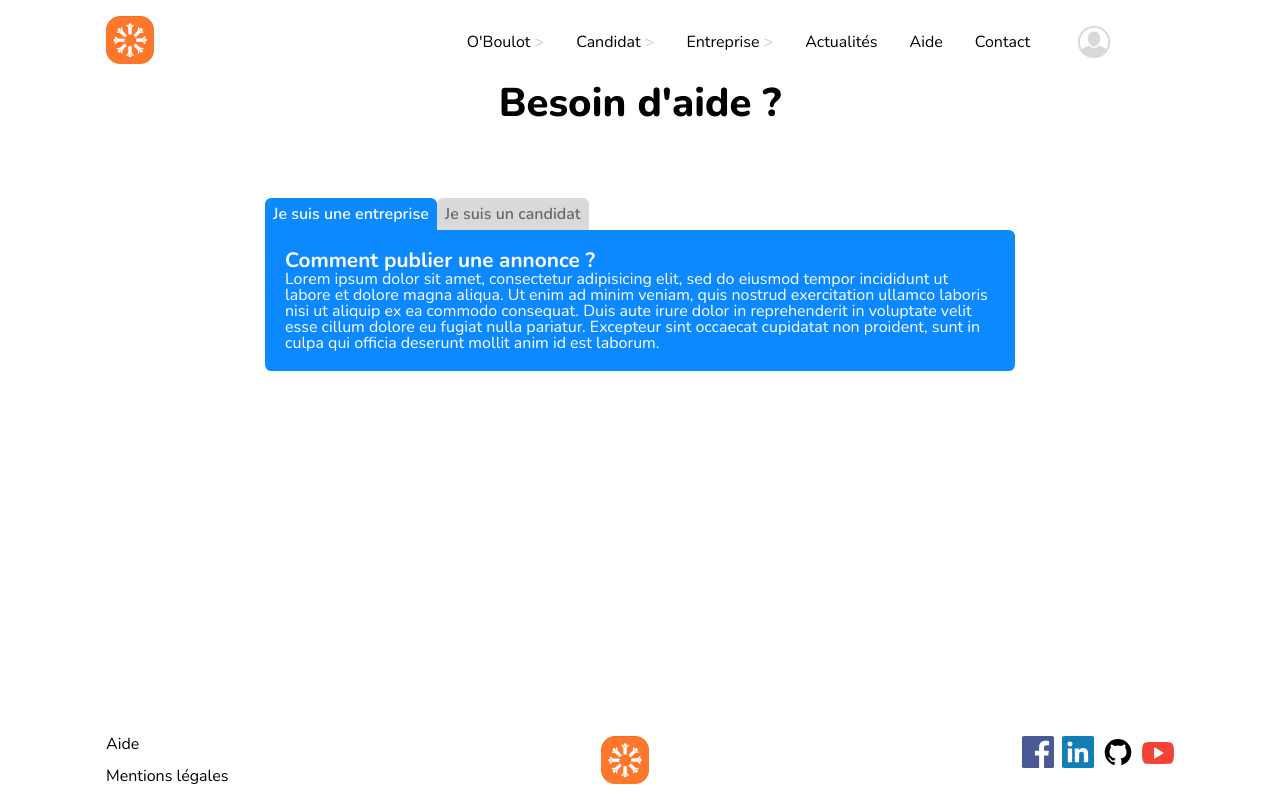
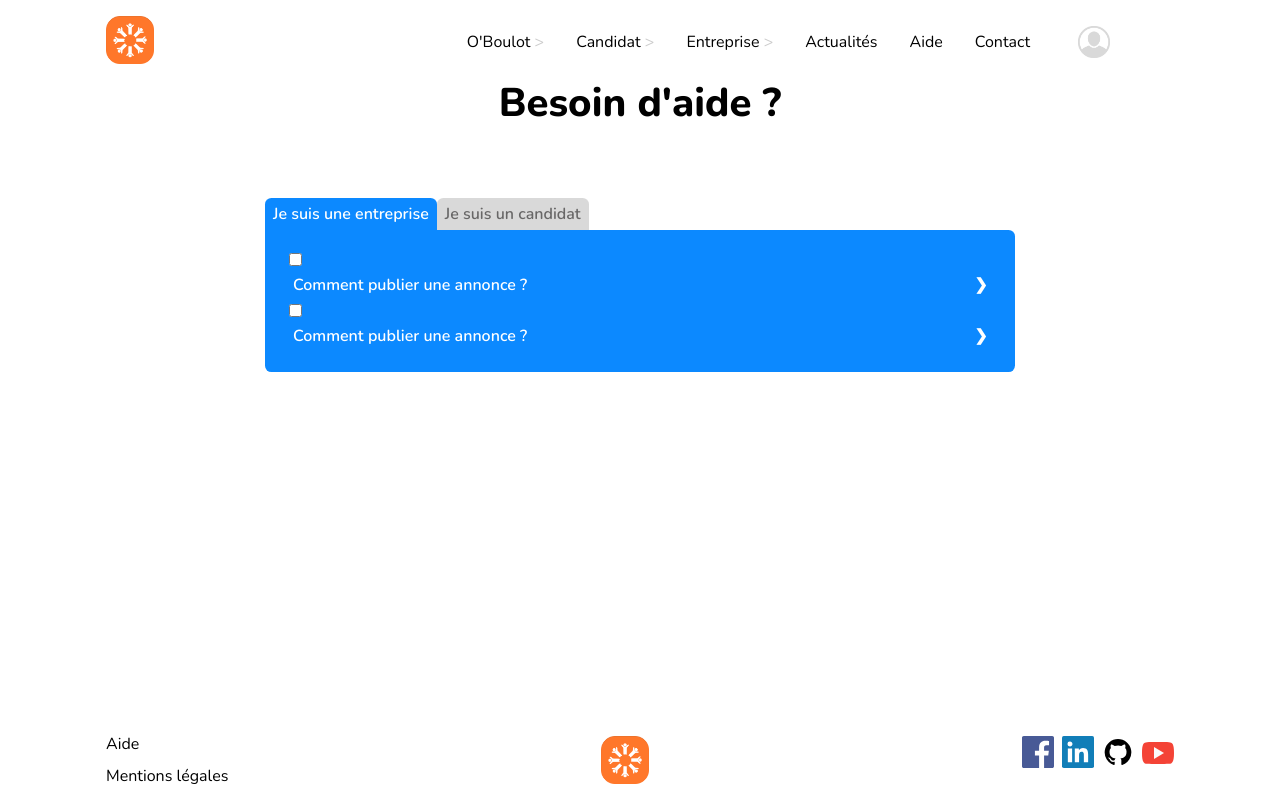
Before and after one commit to lekdup/projet-o-boulot, a React (Create React App) app in the folder front/: page / in a window 1280 px wide. Built offline with nearby package versions, Linux system fonts and the light colour scheme.

Commit message:
accordion FAQ problem to show content

```diff
--- a/front/package.json
+++ b/front/package.json
@@ -6,6 +6,7 @@
     "@testing-library/jest-dom": "^5.16.5",
     "@testing-library/react": "^13.4.0",
     "@testing-library/user-event": "^13.5.0",
+    "axios": "^1.4.0",
     "react": "^18.2.0",
     "react-dom": "^18.2.0",
     "react-scripts": "5.0.1",
--- a/front/src/components/App.js
+++ b/front/src/components/App.js
@@ -6,6 +6,7 @@ import Help from './Help/Help';
 
 function App() {
   return (
+
     <div className="App">
       <Header />
         <Help />
--- a/front/src/components/Help/Help.js
+++ b/front/src/components/Help/Help.js
@@ -1,15 +1,32 @@
 import './Help.scss';
 
 function Help(){
+
+
     return(
         <div className='help'>
             <h1 className='help-title'> Besoin d'aide ?</h1>
             <div className="help-tabs">
-    <input className="help-tabs"type="radio" id="tabfree" name="mytabs" checked="checked"/>
+    <input className="help-tabs"type="radio" id="tabfree" name="mytabs"checked='checked' />
     <label className='help-label blue'for="tabfree">Je suis une entreprise</label>
     <div className="help-tab blue">
-      <h2>Comment publier une annonce ?</h2>
-      <p>Lorem ipsum dolor sit amet, consectetur adipisicing elit, sed do eiusmod tempor incididunt ut labore et dolore magna aliqua. Ut enim ad minim veniam, quis nostrud exercitation ullamco laboris nisi ut aliquip ex ea commodo consequat. Duis aute irure dolor in reprehenderit in voluptate velit esse cillum dolore eu fugiat nulla pariatur. Excepteur sint occaecat cupidatat non proident, sunt in culpa qui officia deserunt mollit anim id est laborum.</p>
+
+      <div className='help-tab-faq'>
+      <input className='help-tab-faq-input' type='checkbox'  id='check1'/>
+      <label  for='check1'className='help-tab-faq-label'>Comment publier une annonce ?</label>
+      <div className='help-tab-faq-content'>
+        Lorem ipsum dolor sit amet, consectetur adipisicing elit, sed do eiusmod tempor incididunt ut labore et dolore magna aliqua. Ut enim ad minim veniam, quis nostrud exercitation ullamco laboris nisi ut aliquip ex ea commodo consequat. Duis aute irure dolor in reprehenderit in voluptate velit esse cillum dolore eu fugiat nulla pariatur. Excepteur sint occaecat cupidatat non proident, sunt in culpa qui officia deserunt mollit anim id est laborum.
+      </div>
+      </div>
+
+      <div className='help-tab-faq'>
+      <input className='help-tab-faq-input' type='checkbox' id='check2'/>
+      <label  for='check2'className='help-tab-faq-label'>Comment publier une annonce ?</label>
+      <div className='help-tab-faq-content'>
+        Lorem ipsum dolor sit amet, consectetur adipisicing elit, sed do eiusmod tempor incididunt ut labore et dolore magna aliqua. Ut enim ad minim veniam, quis nostrud exercitation ullamco laboris nisi ut aliquip ex ea commodo consequat. Duis aute irure dolor in reprehenderit in voluptate velit esse cillum dolore eu fugiat nulla pariatur. Excepteur sint occaecat cupidatat non proident, sunt in culpa qui officia deserunt mollit anim id est laborum.
+      </div>
+      </div>
+
     </div>
 
     <input className="help-tabs"type="radio" id="tabsilver" name="mytabs"/>
--- a/front/src/components/Help/Help.scss
+++ b/front/src/components/Help/Help.scss
@@ -74,5 +74,60 @@
         background: vars.$orange;
 
     }
+    /* FAQ Accordeon*/
+    &-tab{
+        &-faq{
+
+            width: 100%;
+            color: white;
+            overflow: hidden;
+
+            & input[type="checkbox"] {
+                //display: none;
+            }
+
+
+            &-content {
+                max-height: 0rem;
+                padding: 0 1em;
+                color: white;
+                transition: all .35s;
+            }
+
+
+            &-label {
+              display: flex;
+              justify-content: space-between;
+              padding: 1em;
+              font-weight: 800;
+              cursor: pointer;
+              background-color: transparent !important;
+              color: white !important;
+
+              &::after {
+                content: "\276F";
+                width: .8em;
+                height: .8em;
+                text-align: center;
+                transition: all .35s;
+              }
+            }
+
+       }
+
+       }
+       input:checked {
+        + &-tab-label {
+          &::after {
+            transform: rotate(90deg);
+          }
+        }
+        ~ .tab-content {
+          max-height: 100vh;
+          padding: 1em;
+        }
+    }
+
+
 
 }
```
Also changed, not shown: 1 other file (tests, documents, lock files or other folders).
